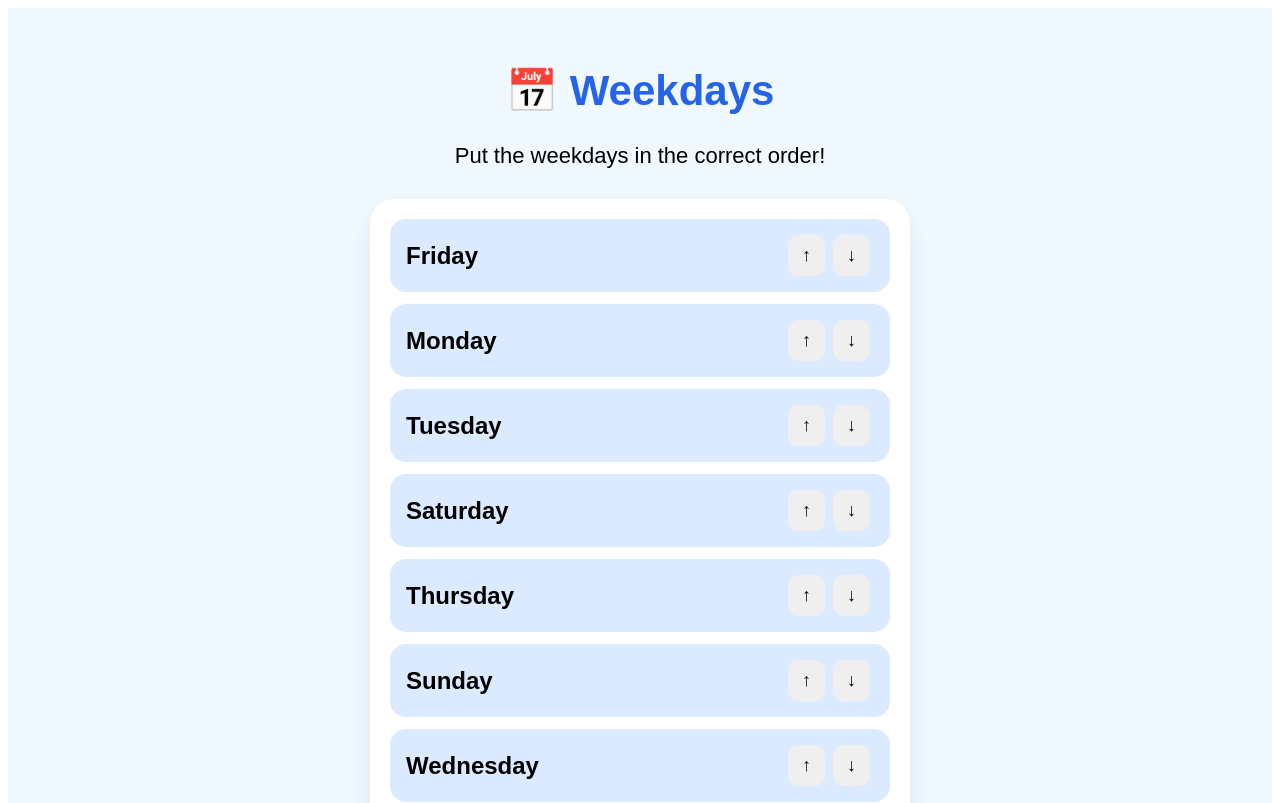
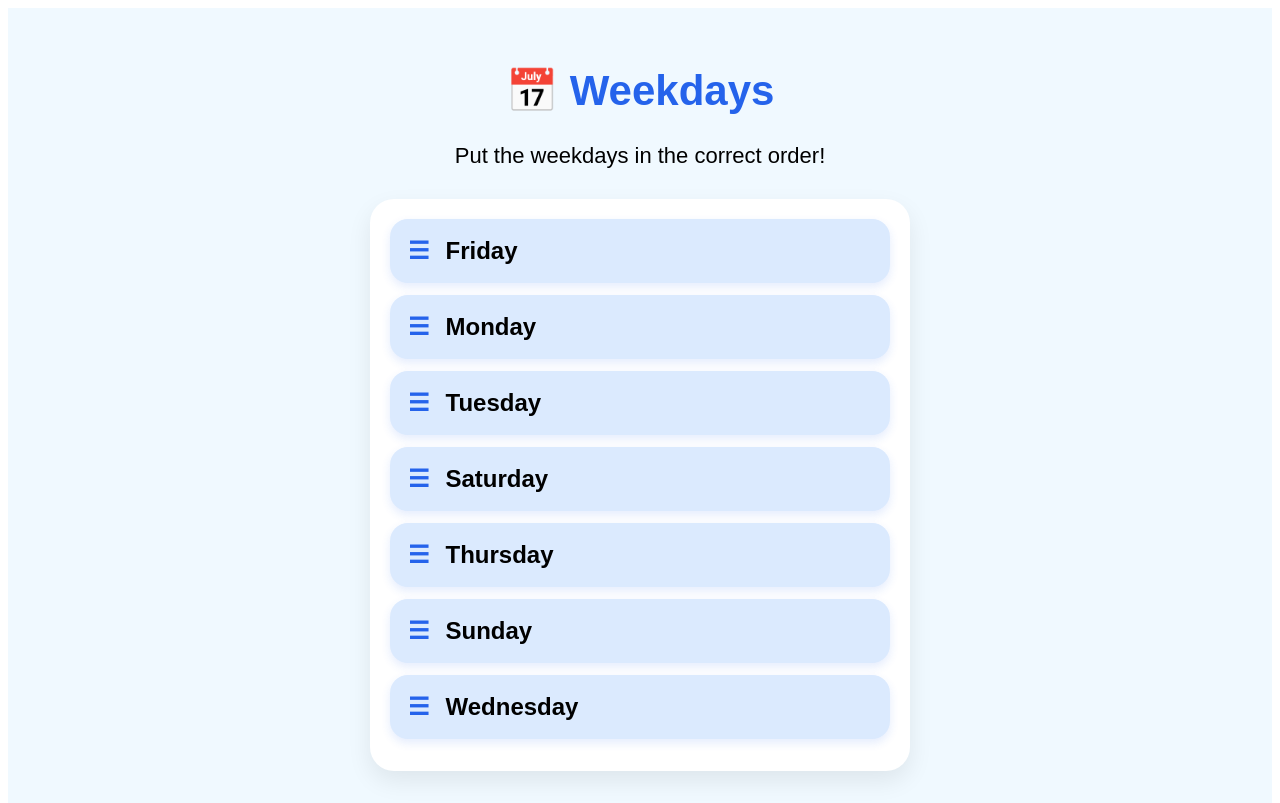
Before and after one commit to ossthun/kids, a Next.js app: page /weekdays in a window 1280 px wide. Shown: the top 803 px of the page. Built offline with nearby package versions, Linux system fonts and the light colour scheme.

Commit message:
Implement drag-and-drop functionality for weekdays

```diff
--- a/pages/weekdays.js
+++ b/pages/weekdays.js
@@ -9,6 +9,7 @@ export default function WeekdaysPage() {
   const [language, setLanguage] = useState("en");
   const [days, setDays] = useState([]);
   const [message, setMessage] = useState("");
+  const [draggedIndex, setDraggedIndex] = useState(null);
 
   useEffect(() => {
     const lang = getLanguage();
@@ -18,22 +19,26 @@ export default function WeekdaysPage() {
 
   const t = translations[language];
 
-  const moveUp = (index) => {
-    if (index === 0) return;
+  const handleDragStart = (index) => {
+    setDraggedIndex(index);
+  };
+
+  const handleDragOver = (event) => {
+    event.preventDefault();
+  };
+
+  const handleDrop = (dropIndex) => {
+    if (draggedIndex === null || draggedIndex === dropIndex) return;
 
     const updated = [...days];
-    [updated[index - 1], updated[index]] = [updated[index], updated[index - 1]];
+    const draggedItem = updated[draggedIndex];
+
+    updated.splice(draggedIndex, 1);
+    updated.splice(dropIndex, 0, draggedItem);
 
     setDays(updated);
-  };
-
-  const moveDown = (index) => {
-    if (index === days.length - 1) return;
-
-    const updated = [...days];
-    [updated[index], updated[index + 1]] = [updated[index + 1], updated[index]];
-
-    setDays(updated);
+    setDraggedIndex(null);
+    setMessage("");
   };
 
   const checkAnswer = () => {
@@ -51,24 +56,20 @@ export default function WeekdaysPage() {
 
       <div style={styles.card}>
         {days.map((day, index) => (
-          <div key={day} style={styles.dayRow}>
+          <div
+            key={day}
+            draggable
+            onDragStart={() => handleDragStart(index)}
+            onDragOver={handleDragOver}
+            onDrop={() => handleDrop(index)}
+            style={{
+              ...styles.dayRow,
+              opacity: draggedIndex === index ? 0.5 : 1,
+              transform: draggedIndex === index ? "scale(1.03)" : "scale(1)",
+            }}
+          >
+            <span style={styles.dragHandle}>☰</span>
             <span style={styles.day}>{day}</span>
-
-            <div>
-              <button
-                onClick={() => moveUp(index)}
-                style={styles.smallButton}
-              >
-                ↑
-              </button>
-
-              <button
-                onClick={() => moveDown(index)}
-                style={styles.smallButton}
-              >
-                ↓
-              </button>
-            </div>
           </div>
         ))}
       </div>
@@ -111,24 +112,25 @@ const styles = {
   },
   dayRow: {
     display: "flex",
-    justifyContent: "space-between",
     alignItems: "center",
-    padding: "16px",
+    gap: "16px",
+    padding: "18px",
     marginBottom: "12px",
     background: "#dbeafe",
-    borderRadius: "16px"
+    borderRadius: "18px",
+    cursor: "grab",
+    userSelect: "none",
+    transition: "all 0.15s ease",
+    boxShadow: "0 4px 10px rgba(37,99,235,0.12)"
+  },
+  dragHandle: {
+    fontSize: "24px",
+    color: "#2563eb",
+    fontWeight: "bold"
   },
   day: {
     fontSize: "24px",
     fontWeight: "bold"
-  },
-  smallButton: {
-    margin: "0 4px",
-    padding: "10px 14px",
-    fontSize: "18px",
-    border: "none",
-    borderRadius: "10px",
-    cursor: "pointer"
   },
   checkButton: {
     marginTop: "20px",
```
